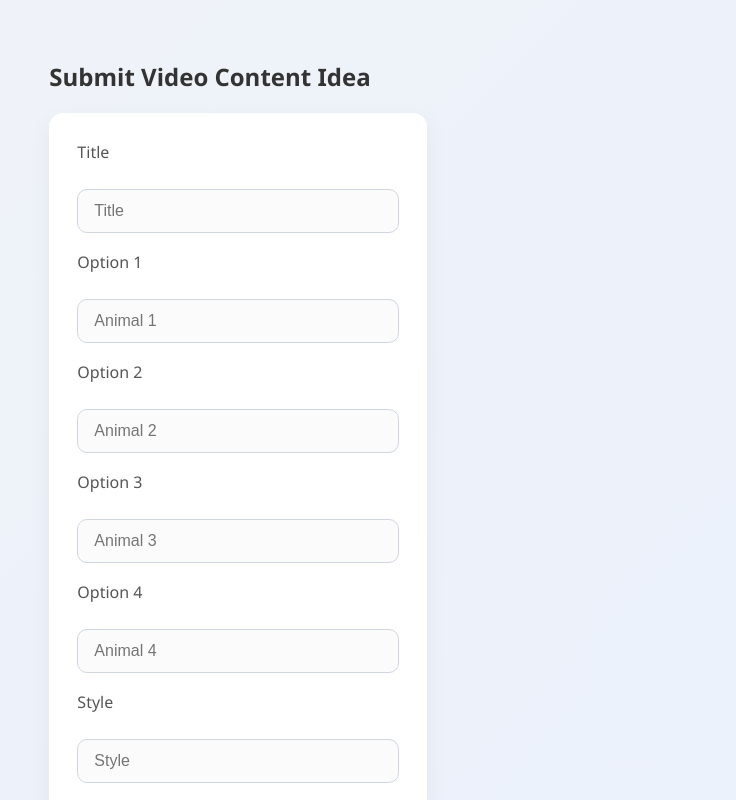
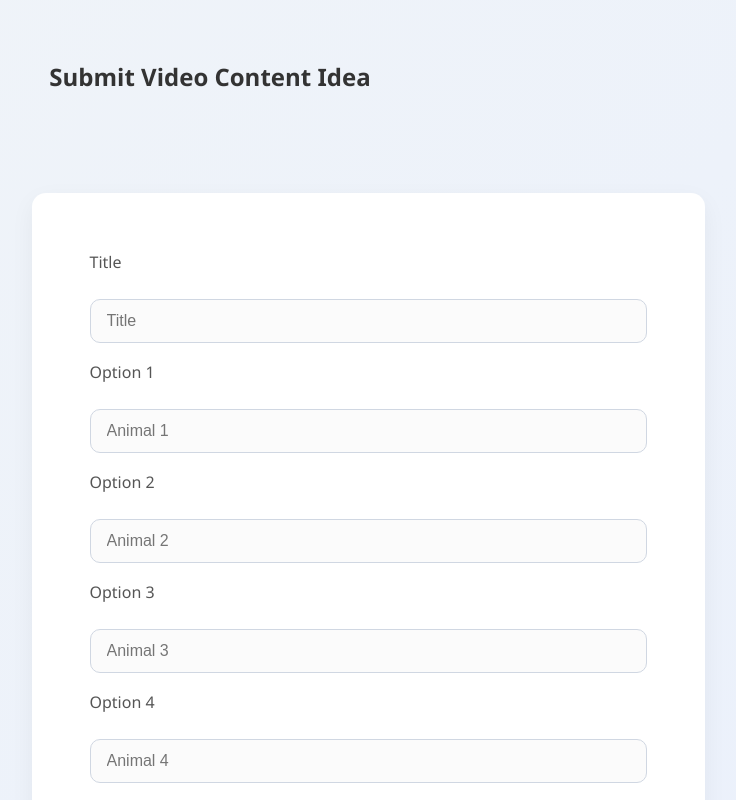
Before and after one commit to Godevs04/N8N-SheetToShorts, a React (Create React App) app: page / in a window 1280 px wide. Shown: the top 800 px of the page, without its empty margins (430-1166 px from the left). Built offline with nearby package versions, Linux system fonts and the light colour scheme.

Commit message:
SlightChangesInMargin

```diff
--- a/src/Sheets.css
+++ b/src/Sheets.css
@@ -21,7 +21,8 @@ body {
     display: flex;
     flex-direction: column;
     gap: 18px;
-    padding: 28px;
+    margin:100px;
+    padding: 58px;
     background-color: #ffffff;
     border-radius: 14px;
     box-shadow: 0 8px 24px rgba(0, 0, 0, 0.05);
--- a/src/ShortsEntryForm.jsx
+++ b/src/ShortsEntryForm.jsx
@@ -79,7 +79,7 @@ export default function ShortsEntryForm() {
     <div className="max-w-xl mx-auto mt-10 divv page-wrapper">
       <Card className="card">
         <CardContent className="card-content">
-          <h2>Submit Video Content Idea</h2>
+        <center><h2>Submit Video Content Idea</h2> </center>
           <form onSubmit={handleSubmit} className="space-y-4 my-form">
           <label>Title</label>
             <Input
@@ -182,6 +182,7 @@ export default function ShortsEntryForm() {
               Submit
             </Button>
           </form>
+
         </CardContent>
       </Card>
     </div>
```
